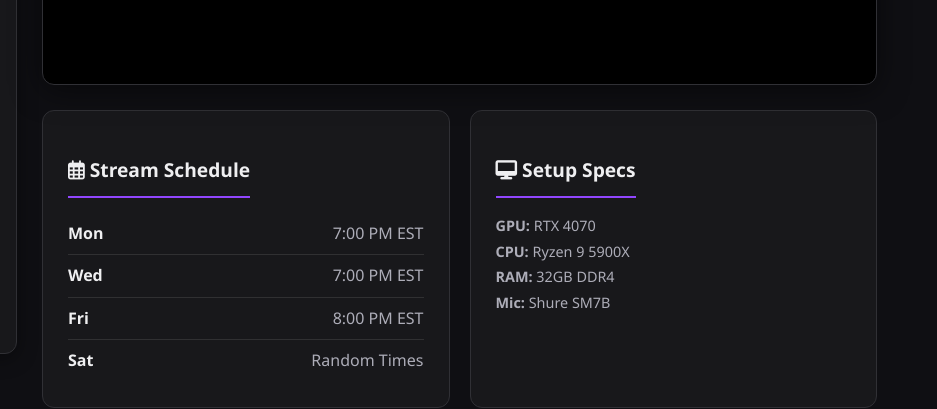
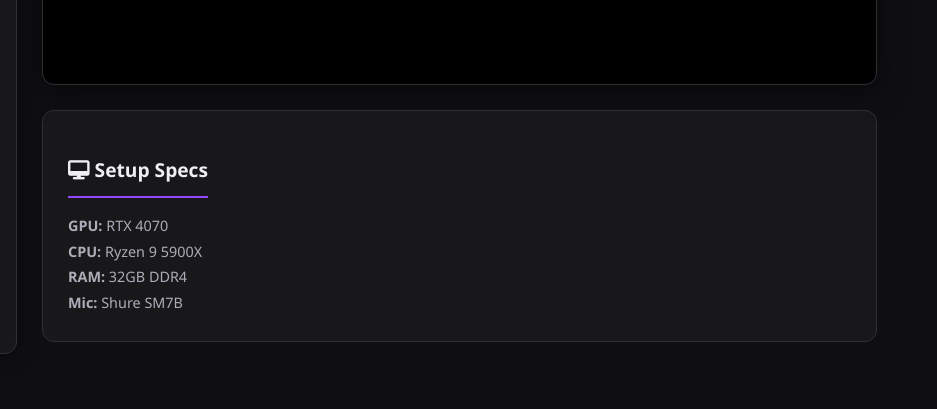
Before and after one commit to lishhhhmm-pages/nxtlevel24, a plain HTML site: page index.html in a window 1280 px wide. Shown: the part 407-816 px from the top of the page, 343-1280 px from the left. Drawn offline with Linux system fonts and the light colour scheme.

Commit message:
Update index.html

```diff
--- a/index.html
+++ b/index.html
@@ -262,17 +262,6 @@
                 <div id="twitch-embed"></div>
             </div>
 
-            <div class="info-grid">
-                <div class="content-card">
-                    <h3 class="card-title"><i class="far fa-calendar-alt"></i> Stream Schedule</h3>
-                    <div class="schedule-list">
-                        <div class="schedule-item"><span class="day">Mon</span> <span>7:00 PM EST</span></div>
-                        <div class="schedule-item"><span class="day">Wed</span> <span>7:00 PM EST</span></div>
-                        <div class="schedule-item"><span class="day">Fri</span> <span>8:00 PM EST</span></div>
-                        <div class="schedule-item"><span class="day">Sat</span> <span>Random Times</span></div>
-                    </div>
-                </div>
-
                 <div class="content-card">
                     <h3 class="card-title"><i class="fas fa-desktop"></i> Setup Specs</h3>
                     <ul style="color: var(--text-muted); font-size: 0.9rem; line-height: 1.8;">
```
